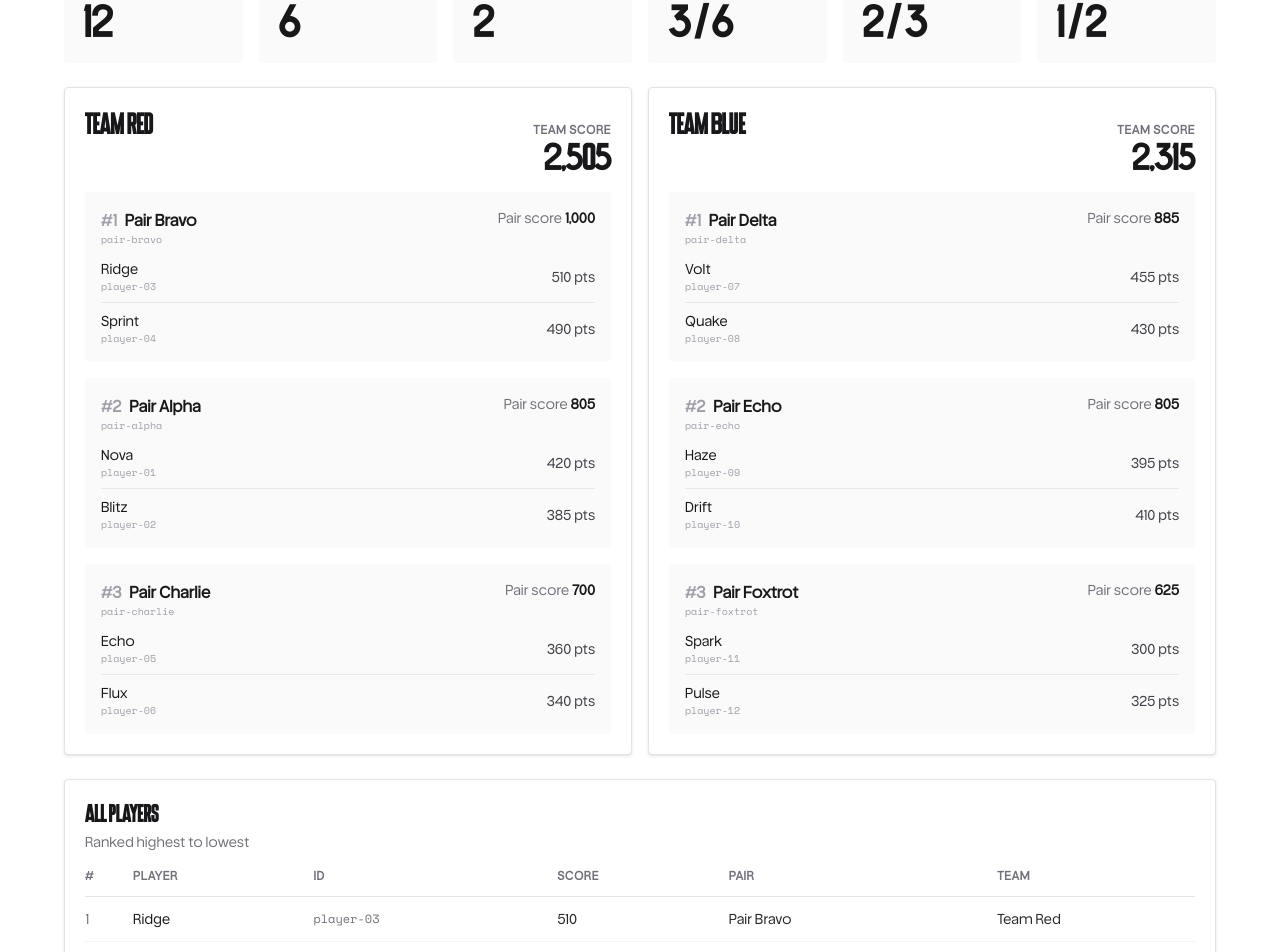
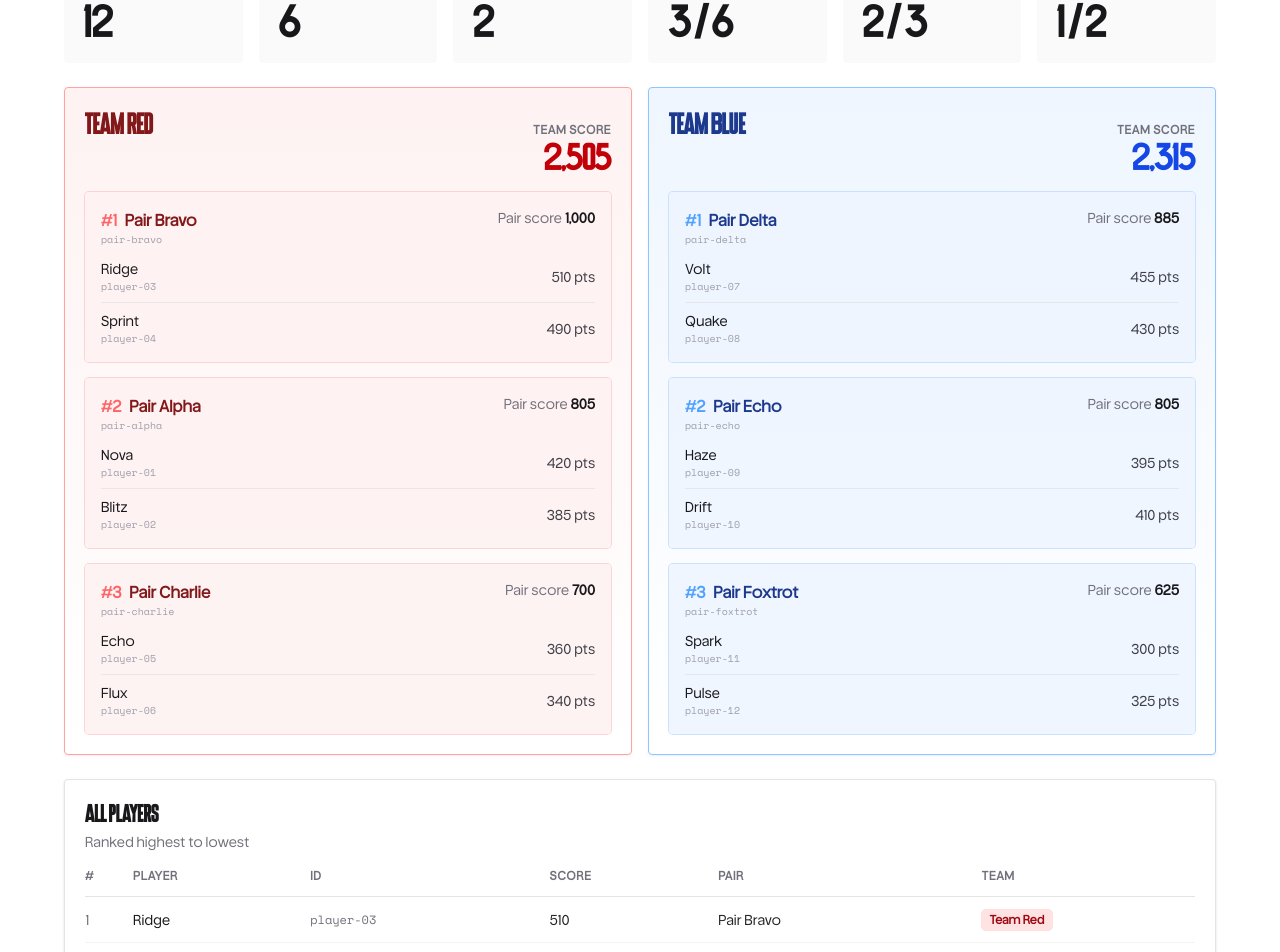
Before and after one commit to Not-Athletes/nota-games-controller, a Next.js app: page /dashboard in a window 1280 px wide. Shown: the part 219-1171 px from the top of the page. Built offline with nearby package versions, Linux system fonts and the light colour scheme.

Commit message:
Update PlaceholderGameDashboard.tsx

```diff
--- a/components/dashboard/PlaceholderGameDashboard.tsx
+++ b/components/dashboard/PlaceholderGameDashboard.tsx
@@ -2,6 +2,48 @@
 
 import { NotaAppNav } from "@/components/NotaAppNav";
 import { usePlaceholderGameState } from "@/contexts/PlaceholderGameStateContext";
+
+const TEAM_THEMES: Record<
+  string,
+  {
+    section: string;
+    header: string;
+    score: string;
+    pairCard: string;
+    badge: string;
+    rank: string;
+  }
+> = {
+  "team-red": {
+    section: "border-red-300 bg-gradient-to-b from-red-50 to-white shadow-sm shadow-red-100/50",
+    header: "text-red-900",
+    score: "text-red-700",
+    pairCard: "bg-red-50/90 ring-1 ring-red-200/80",
+    badge: "bg-red-100 text-red-800 ring-1 ring-red-200/60",
+    rank: "text-red-400",
+  },
+  "team-blue": {
+    section: "border-blue-300 bg-gradient-to-b from-blue-50 to-white shadow-sm shadow-blue-100/50",
+    header: "text-blue-900",
+    score: "text-blue-700",
+    pairCard: "bg-blue-50/90 ring-1 ring-blue-200/80",
+    badge: "bg-blue-100 text-blue-800 ring-1 ring-blue-200/60",
+    rank: "text-blue-400",
+  },
+};
+
+const DEFAULT_TEAM_THEME = {
+  section: "border-zinc-200 bg-white shadow-sm",
+  header: "text-zinc-900",
+  score: "text-zinc-900",
+  pairCard: "bg-zinc-50",
+  badge: "bg-zinc-100 text-zinc-800",
+  rank: "text-zinc-400",
+};
+
+function getTeamTheme(teamId: string) {
+  return TEAM_THEMES[teamId] ?? DEFAULT_TEAM_THEME;
+}
 
 function StatCard({ label, value, hint }: { label: string; value: string | number; hint?: string }) {
   return (
@@ -45,18 +87,20 @@ export function PlaceholderGameDashboard() {
           const teamPairs = pairs
             .filter((p) => p.majorTeamId === team.id)
             .sort((a, b) => b.combinedScore - a.combinedScore);
+          const theme = getTeamTheme(team.id);
           return (
-            <section
-              key={team.id}
-              className="rounded-sm border border-zinc-200 bg-white p-5 shadow-sm"
-            >
+            <section key={team.id} className={`rounded-sm border p-5 ${theme.section}`}>
               <div className="flex items-baseline justify-between gap-4">
-                <h2 className="font-display text-2xl font-semibold text-zinc-900">{team.name}</h2>
+                <h2 className={`font-display text-2xl font-semibold ${theme.header}`}>
+                  {team.name}
+                </h2>
                 <p className="text-right">
                   <span className="text-xs font-semibold uppercase tracking-wider text-zinc-500">
                     Team score
                   </span>
-                  <span className="block font-display text-3xl font-bold tabular-nums text-zinc-900">
+                  <span
+                    className={`block font-display text-3xl font-bold tabular-nums ${theme.score}`}
+                  >
                     {team.combinedScore.toLocaleString()}
                   </span>
                 </p>
@@ -66,11 +110,11 @@ export function PlaceholderGameDashboard() {
                 {teamPairs.map((pair, index) => {
                   const pairPlayers = playersByPair.get(pair.id) ?? [];
                   return (
-                    <li key={pair.id} className="rounded-sm bg-zinc-50 p-4">
+                    <li key={pair.id} className={`rounded-sm p-4 ${theme.pairCard}`}>
                       <div className="flex flex-wrap items-start justify-between gap-2">
                         <div>
-                          <p className="font-semibold text-zinc-900">
-                            <span className="mr-2 tabular-nums text-zinc-400">#{index + 1}</span>
+                          <p className={`font-semibold ${theme.header}`}>
+                            <span className={`mr-2 tabular-nums ${theme.rank}`}>#{index + 1}</span>
                             {pair.name}
                           </p>
                           <p className="font-mono text-[10px] text-zinc-400">{pair.id}</p>
@@ -127,6 +171,7 @@ export function PlaceholderGameDashboard() {
               {rankedPlayers.map((player, index) => {
                 const pair = pairs.find((p) => p.id === player.pairId);
                 const team = majorTeams.find((t) => t.id === player.majorTeamId);
+                const theme = getTeamTheme(player.majorTeamId);
                 return (
                   <tr key={player.id} className="text-zinc-800">
                     <td className="py-3 pr-4 tabular-nums text-zinc-500">{index + 1}</td>
@@ -134,7 +179,13 @@ export function PlaceholderGameDashboard() {
                     <td className="py-3 pr-4 font-mono text-xs text-zinc-500">{player.id}</td>
                     <td className="py-3 pr-4 tabular-nums">{player.score.toLocaleString()}</td>
                     <td className="py-3 pr-4">{pair?.name ?? player.pairId}</td>
-                    <td className="py-3">{team?.name ?? player.majorTeamId}</td>
+                    <td className="py-3">
+                      <span
+                        className={`inline-flex rounded-sm px-2 py-0.5 text-xs font-semibold ${theme.badge}`}
+                      >
+                        {team?.name ?? player.majorTeamId}
+                      </span>
+                    </td>
                   </tr>
                 );
               })}
```
